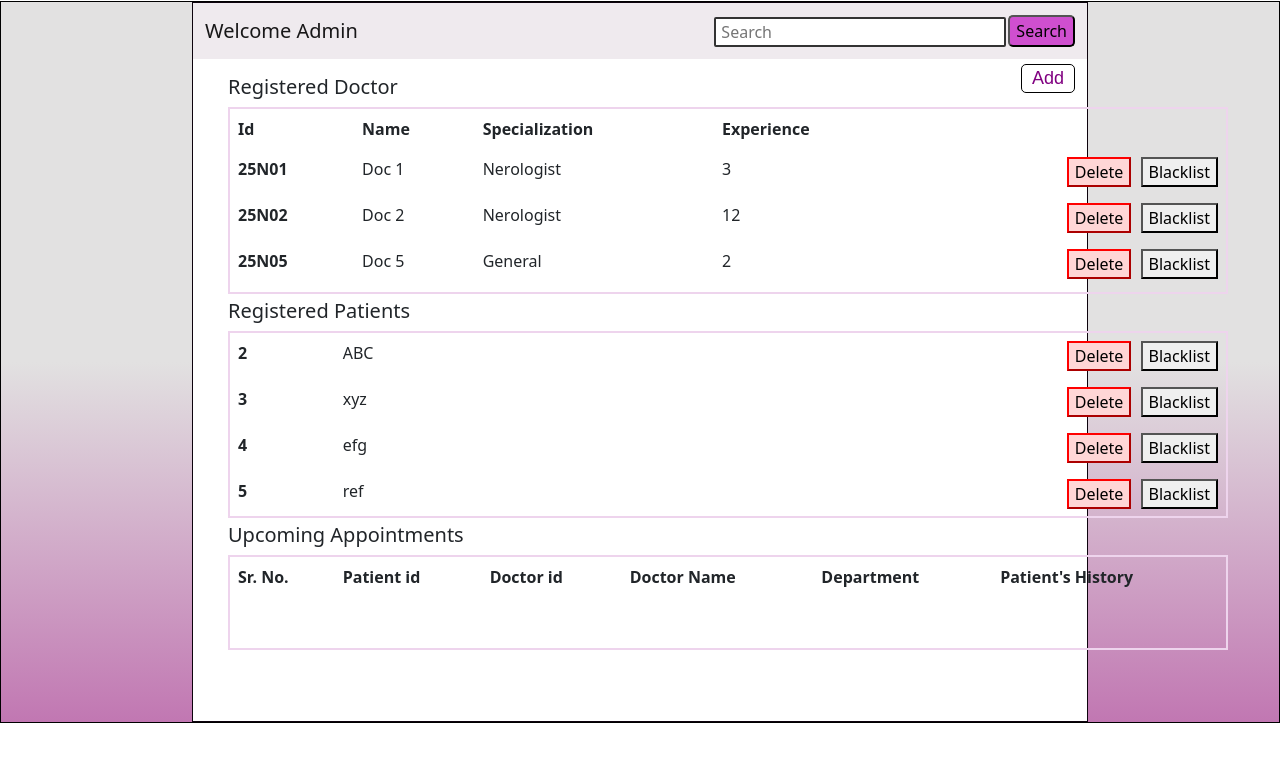
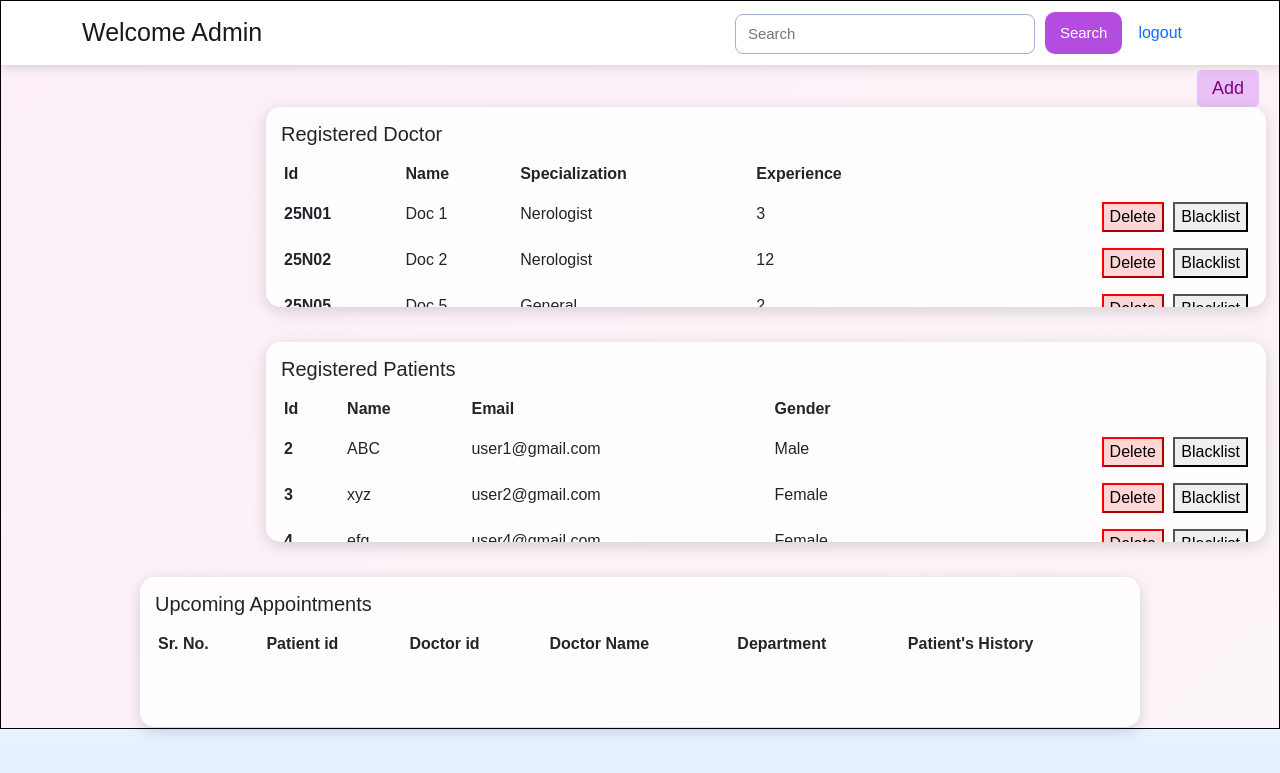
Before and after one commit to chitranshdhyani06/Hospital-Manager-System, a Flask app: page /admin_dash in a window 1280 px wide. Shown: the top 773 px of the page. Run offline with Flask 3, Linux system fonts and the light colour scheme; lists and menus that the app fills with data are empty.

Commit message:
Better Design

```diff
--- a/Templates/admin_dash.html
+++ b/Templates/admin_dash.html
@@ -2,7 +2,7 @@
 <html lang="en">
 
 <head>
-  <title>Admin-Dashboard</title>
+  <title>Admin's Dashboard</title>
   <link rel="stylesheet" href="/static/style.css">
   <link href="https://cdn.jsdelivr.net/npm/bootstrap@5.0.2/dist/css/bootstrap.min.css" rel="stylesheet"
     integrity="sha384-EVSTQN3/azprG1Anm3QDgpJLIm9Nao0Yz1ztcQTwFspd3yD65VohhpuuCOmLASjC" crossorigin="anonymous">
@@ -10,10 +10,11 @@
     .add-doctor {
       margin-top: 5px;
       float: right;
-      margin-right: 12px;
+
+      margin-right: 20px;
       border-radius: 5px;
-      border: 1px solid black;
       text-decoration: none;
+      background-color: rgb(233, 192, 246);
     }
 
     .add-doctor:hover {
@@ -22,25 +23,52 @@
     }
 
     .search-button {
-      background-color: rgb(207, 79, 207);
-      border-radius: 5px;
-      margin-left: 2px;
+      margin-left: 10px;
+      background: #b44ce0;
+      color: white;
+      padding: 8px 15px;
+      border: none;
+      border-radius: 10px;
+      font-size: 15px;
+      cursor: pointer;
+      transition: 0.2s;
     }
 
     .search-button:hover {
-      color: azure;
-      border-radius: 5px;
-      background-color: rgb(173, 29, 173);
-      margin-left: 2px;
+      background: #9238c0;
     }
 
     .navbar {
-      background-color: #efeaee;
+      background: white;
+      display: flex;
+      justify-content: space-between;
+      align-items: center;
+      box-shadow: 0 2px 10px rgba(0,0,0,0.15);
     }
 
-    .admin-dash-text {
+    .admin-dash-text{
       margin-top: 5px;
-      margin-left: 35px;
+      margin-left: 5px;
+    }
+    body{
+      margin: 0;
+      padding: 0;
+      font-family: "Poppins", sans-serif;
+      background: linear-gradient(180deg, #e8f1ff, #d6e6ff, #f3d1f3);
+    }
+    .text-box-add-doctor{
+      width: 300px;
+        padding: 8px 12px;
+        font-size: 15px;
+        border-radius: 8px;
+        border: 1px solid #9fb4d2;
+        outline: none;
+    }
+    .navbar-brand{
+      margin-left: 0px;
+    }
+    .De-Blacklist-button:hover{
+      background-color: lightgray;
     }
   </style>
 </head>
@@ -50,7 +78,7 @@
     <div id="canvas">
       <nav class="navbar navbar-expand-lg navbar-light bg-#efeaee">
         <div class="container">
-          <a class="navbar-brand">Welcome Admin</a>
+          <a class="navbar-brand" style="font-size: 25px; font-weight: 500;">Welcome Admin</a>
           <div class="collapse navbar-collapse" id="navbarSupportedContent">
             <ul class="navbar-nav me-auto mb-2 mb-lg-0">
             </ul>
@@ -58,14 +86,16 @@
               <input class="text-box-add-doctor" type="search" placeholder="Search" aria-label="Search" name="search">
               <button class="search-button" type="submit">Search</button>
             </form>
+            <a href="/" class="nav-link">logout</a>
           </div>
         </div>
       </nav>
       <p>
         <a href="/add_doctor" class="add-doctor">Add</a>
       </p>
-      <h5 class="admin-dash-text">Registered Doctor</h5>
+
       <div id="registered-doctor">
+        <h5 class="admin-dash-text">Registered Doctor</h5>
         <table class="table table-borderless">
           <thead>
             <tr>
@@ -98,14 +128,25 @@
         </table>
       </div>
       <!-- ****** registered patient ****** -->
-      <h5 class="admin-dash-text">Registered Patients</h5>
+
       <div id="registered-patient">
+        <h5 class="admin-dash-text">Registered Patients</h5>
         <table class="table table-borderless">
+          <thead>
+            <tr>
+              <th scope="col">Id</th>
+              <th scope="col">Name</th>
+              <th scope="col">Email</th>
+              <th scope="col">Gender</th>
+            </tr>
+          </thead>
           <tbody>
             {% for user in all_user %}
             <tr>
               <th>{{user.id}}</th>
               <td>{{user.name}}</td>
+              <td>{{user.email}}</td>
+              <td>{{user.gender}}</td>
               <td class="buttons">
                 <button class="delete-button" onclick="document.location='/delete/{{user.id}}'">Delete</button>
                 {% if user.type == 'blacklisted' %}
@@ -123,8 +164,9 @@
       </div>
 
 
-      <h5 class="admin-dash-text">Upcoming Appointments</h5>
+
       <div id="upcoming-appointments">
+        <h5 class="admin-dash-text">Upcoming Appointments</h5>
         <table class="table table-borderless">
           <thead>
             <tr>
--- a/Templates/doctor-availability.html
+++ b/Templates/doctor-availability.html
@@ -20,6 +20,7 @@
       margin-top: 2px;
       margin-right: 2px;
     }
+
 
   </style>
   <link rel="stylesheet" href="/static/style.css">
--- a/app.py
+++ b/app.py
@@ -20,7 +20,7 @@
   Admin = User.query.filter_by(username="admin").first()
   time = Time.query.first()
   if Admin is None:
-    Admin = User(username = "admin", name="Admin1", email="admin1@gmail.com", password="admin123", gender="Male", type="admin")
+    Admin = User(username = "admin", name="Admin1", email="admin1@gmail.com", password="1234", gender="Male", type="admin")
     db.session.add(Admin)
     db.session.commit()
 
--- a/static/style.css
+++ b/static/style.css
@@ -19,53 +20,61 @@
   background-color: #c177b2;
   background-image: linear-gradient(0deg, #c177b2 0%, #e2e1e1 95%);
 
+} */
+
+#main{
+
+  border: 1px solid black;
+  padding-top: 0px;
+  height: 729px;
+  background-color: #c177b2;
+  /* background-image: linear-gradient(0deg, #c177b2 0%, #e2e1e1 50%); */
+  background: linear-gradient(135deg, #fceff7, #fbf4f8);
 }
 
-#main{
-  margin-top: 1px;
-  border: 1px solid black;
-  padding-top: 0px;
-
-  background-color: #c177b2;
-  background-image: linear-gradient(0deg, #c177b2 0%, #e2e1e1 50%);
-}
-
-#canvas{
+/* #canvas{
   margin:auto;
-  height: 720px;
+  height: 727px;
   width: 70vw;
-  background-color: rgb(255, 255, 255);
-  border: 1px solid rgb(13, 3, 13);
-}
+  background-color: white;
+  /* border: 1px solid rgb(13, 3, 13); */
+/*} */
 
 #form-body-login{
   margin: auto;
-  border: 2px solid gray;
-  width: 250px;
-  height: 320px;
-  margin-top: 200px;
-  background-color: #efeaee;
-  border-radius: 10px;
-  box-shadow: 0px 0px 5px rgb(53, 47, 53);
+  margin-top: 150px;
+  width: 350px;
+  padding: 50px;
+  background: rgba(255, 255, 255, 0.85);
+  border-radius: 15px;
+  backdrop-filter: blur(8px);
+  box-shadow: 0 10px 25px rgba(0, 0, 0, 0.15);
+  animation: fadeIn 0.7s ease;
 }
 
 #form-body-register{
-  border: 2px solid gray;
-  width: 280px;
-  height: 455px;
   margin: auto;
-  margin-top: 130px;
-  background-color: #efeaee;
-  border-radius: 10px;
-  box-shadow: 0px 0px 5px rgb(53, 47, 53);
+  margin-top: 100px;
+  width: 380px;
+  padding: 50px;
+  padding-bottom: 10px;
+  padding-left: 60px;
+  padding-top: 20px;
+  background: rgba(255, 255, 255, 0.85);
+  border-radius: 15px;
+  backdrop-filter: blur(8px);
+  box-shadow: 0 10px 25px rgba(0, 0, 0, 0.15);
 }
 
 #patient-history{
-  border: 2px solid gray;
+  box-shadow: 0 10px 25px rgba(0, 0, 0, 0.15);
+  border-radius: 15px;
   width:700px;
+  padding: 10px;
   height:500px;
   margin: auto;
   margin-top: 100px;
+  background-color: white;
 
 }
 .username {
@@ -150,21 +161,24 @@
 
 .add-doctor{
   color: purple;
-  padding-left: 10px;
-  padding-right: 10px;
+  padding-left: 15px;
+  padding-right: 15px;
+  padding-top: 5px;
+  padding-bottom: 5px;
   font-family: Arial, Helvetica, sans-serif;
   font-size: large;
 }
 
 #form-body-add-doctor{
-  border: 2px solid gray;
-  width: 300px;
-  height: 470px;
+  border: 2px solid rgb(147, 147, 147);
+  width: 350px;
+  height: 540px;
+  padding: 20px;
   margin: auto;
-  margin-top: 115px;
-  background-color: #efeaee;
+  margin-top: 100px;
+  background-color: #ffffff;
   border-radius: 2px;
-  box-shadow: 0px 0px 5px rgb(53, 47, 53);
+  box-shadow: 0px 0px 7px rgb(53, 47, 53);
 }
 
 .cancle-button{
@@ -206,22 +220,35 @@
 }
 
 #registered-doctor,#registered-patient{
-  overflow-y: auto;
-  padding-bottom: 0px;
-  margin-left: 35px;
+  background: #ffffffcf;
+  padding: 10px;
+  border-radius: 15px;
   width: 1000px;
-  height: 187px;
-  border: 2px solid rgb(238, 212, 237);
+  height: 200px;
+  margin-bottom: 35px;
+  box-shadow: 0 4px 15px rgba(0,0,0,0.15);
+  backdrop-filter: blur(5px);
+  margin-left: 265px;
+  margin-top: 20px;
+  overflow-y:auto;
+  scrollbar-width: none;
+  /* -ms-overflow-style: none;  */
 }
 
 #upcoming-appointments{
-  overflow-x: hidden;
-  overflow-y: auto;
-  padding-bottom: 0px;
-  margin-left: 35px;
+  /* overflow-x: hidden; */
+  background: #ffffffcf;
+  padding: 10px;
+  border-radius: 15px;
   width: 1000px;
-  height: 95px;
-  border: 2px solid rgb(238, 212, 237);
+  margin-bottom: 35px;
+  box-shadow: 0 4px 15px rgba(0,0,0,0.15);
+  backdrop-filter: blur(5px);
+  margin:auto;
+  margin-top: 20px;
+  overflow-x: auto;
+  scrollbar-width: none;
+  height:150px
 }
 .buttons{
   float: right;
```
Also changed, not shown: other parts of static/style.css (+58 -25 lines), Templates/department-details.html (+16 -4 lines), Templates/doctor-already-exist.html (added, +15 -0 lines), Templates/doctor-dash.html (+20 -17 lines), Templates/index.html (+72 -24 lines), Templates/login.html (+10 -3 lines), Templates/patient-dash.html (+16 -11 lines), Templates/register.html (+5 -2 lines), Templates/search_result.html (+8 -3 lines), application/controllers.py (+4 -3 lines), application/models.py (+11 -14 lines), instance/doctor.sqlite3.
